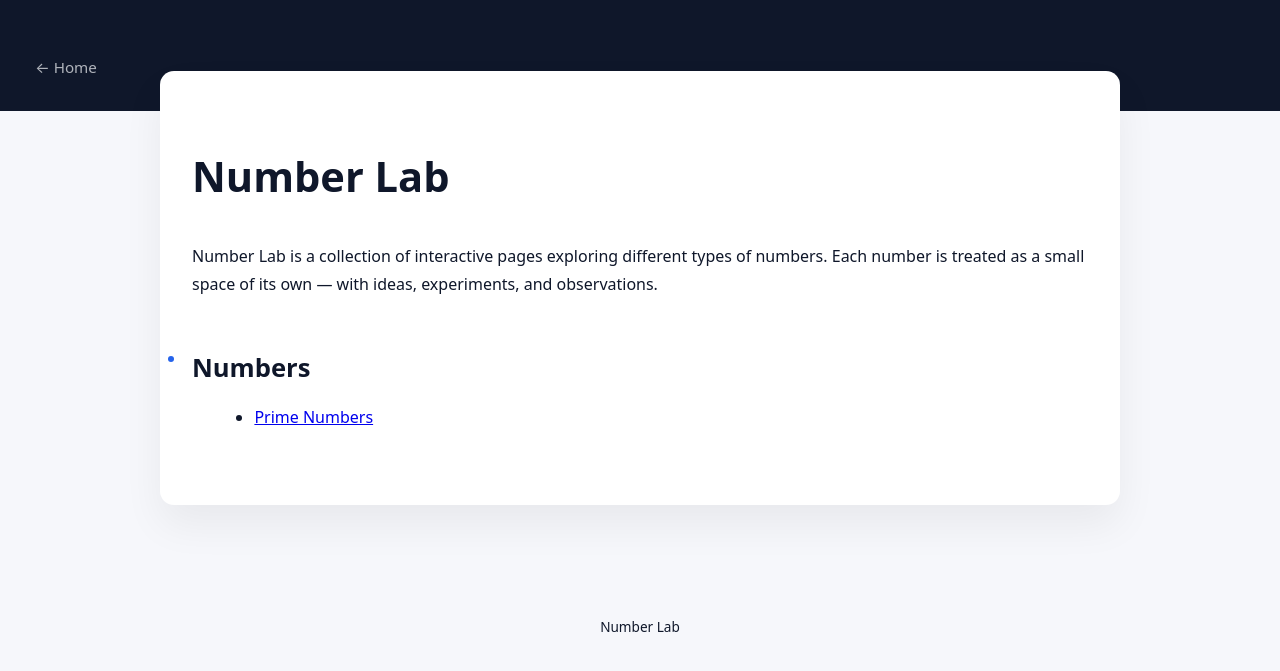
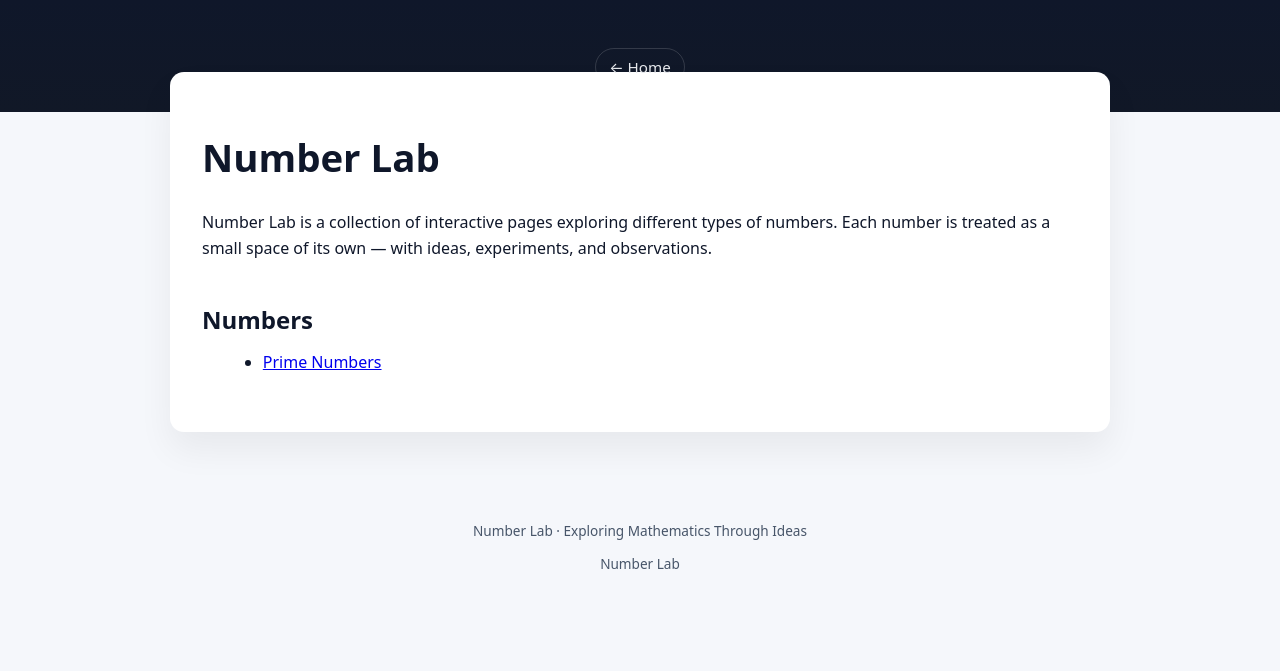
Before and after one commit to anvesh-d/number-lab, a Jekyll site: the page built from index.html, in a window 1280 px wide. Shown: the top 671 px of the page. Built offline with Jekyll 4.4.1, drawn with Linux system fonts in a browser that asks for light colours.

Commit message:
Update main.css

```diff
--- a/assets/css/main.css
+++ b/assets/css/main.css
@@ -1,20 +1,18 @@
 /* ==================================================
-   Number Lab — Confident Math Aesthetic
-   Elegant • Intentional • Modern
+   Number Lab — Refined Exploratory Design
+   Confident • Curious • Designed
    ================================================== */
 
 /* ---------- Variables ---------- */
 :root {
-  --bg-page: #f6f7fb;
+  --bg-page: #f5f7fb;
   --bg-content: #ffffff;
-  --bg-header: #0f172a;
 
   --text-main: #0f172a;
   --text-soft: #475569;
-  --text-invert: #e5e7eb;
 
-  --accent: #2563eb;
-  --accent-soft: #dbeafe;
+  --accent-primary: #1d4ed8;   /* deep blue */
+  --accent-secondary: #f59e0b; /* warm amber */
 
   --border-light: #e2e8f0;
 
@@ -22,8 +20,8 @@
                "Segoe UI", Roboto, Ubuntu, "Helvetica Neue",
                Arial, sans-serif;
 
-  --max-width: 960px;
-  --radius: 8px;
+  --max-width: 940px;
+  --radius: 10px;
 }
 
 /* ---------- Reset ---------- */
@@ -34,117 +32,118 @@
 body {
   margin: 0;
   font-family: var(--font-body);
-  line-height: 1.75;
+  line-height: 1.65;
   background: var(--bg-page);
   color: var(--text-main);
 }
 
 /* ---------- Header ---------- */
 .site-header {
-  background: var(--bg-header);
-  color: var(--text-invert);
+  background: linear-gradient(
+    to bottom,
+    #0f172a,
+    #111827
+  );
+  color: white;
   padding: 2rem 1.5rem 1.6rem;
+  text-align: center;
 }
 
+/* Optional logo (future-proof) */
+.site-logo {
+  display: inline-block;
+  margin-bottom: 0.5rem;
+}
+
+/* Site title */
 .site-title {
-  font-size: 1.7rem;
+  font-size: 1.8rem;
   font-weight: 700;
-  letter-spacing: 0.3px;
+  letter-spacing: 0.4px;
   margin-bottom: 1rem;
 }
 
 /* ---------- Navigation ---------- */
 .site-nav {
   display: flex;
+  justify-content: center;
   flex-wrap: wrap;
-  gap: 0.8rem;
+  gap: 0.6rem;
 }
 
 .site-nav a,
 .site-nav span {
   text-decoration: none;
   font-size: 0.95rem;
-  color: var(--text-invert);
-  padding: 0.35rem 0.7rem;
-  border-radius: 6px;
-  opacity: 0.75;
+  padding: 0.35rem 0.85rem;
+  border-radius: 999px;
+  color: #e5e7eb;
+  border: 1px solid rgba(255, 255, 255, 0.15);
+  transition: all 0.15s ease;
 }
 
 .site-nav a:hover {
-  opacity: 1;
-  background: rgba(255, 255, 255, 0.08);
+  background: rgba(255, 255, 255, 0.1);
 }
 
 .nav-active {
-  background: var(--accent);
-  color: white;
+  background: var(--accent-secondary);
+  color: #111827;
   font-weight: 600;
-  opacity: 1;
+  border-color: var(--accent-secondary);
 }
 
 /* ---------- Main Layout ---------- */
 main {
   max-width: var(--max-width);
   margin: -2.5rem auto 0;
-  padding: 2.5rem 2rem 4rem;
+  padding: 2.2rem 2rem 3rem;
   background: var(--bg-content);
   border-radius: 14px;
   box-shadow:
-    0 20px 40px rgba(0, 0, 0, 0.06);
+    0 18px 35px rgba(0, 0, 0, 0.06);
 }
 
 /* ---------- Headings ---------- */
 h1 {
-  margin: 0 0 1.8rem;
-  font-size: 2.6rem;
+  margin: 0 0 1.2rem;
+  font-size: 2.4rem;
   font-weight: 700;
 }
 
 h2 {
-  margin-top: 3rem;
-  margin-bottom: 0.8rem;
-  font-size: 1.6rem;
+  margin-top: 2.4rem;
+  margin-bottom: 0.6rem;
+  font-size: 1.5rem;
   font-weight: 600;
-  position: relative;
-}
-
-h2::before {
-  content: "";
-  position: absolute;
-  left: -1.5rem;
-  top: 0.4em;
-  width: 6px;
-  height: 6px;
-  background: var(--accent);
-  border-radius: 50%;
 }
 
 /* ---------- Text ---------- */
 p {
-  margin: 0.9rem 0;
-  color: var(--text-main);
+  margin: 0.7rem 0;
 }
 
 ul {
-  margin: 0.6rem 0 0.6rem 1.4rem;
+  margin: 0.5rem 0 0.5rem 1.3rem;
 }
 
 li {
-  margin: 0.35rem 0;
+  margin: 0.3rem 0;
 }
 
 /* ---------- Sections ---------- */
 .section {
-  margin-top: 3.5rem;
-  padding-top: 1.5rem;
-  border-top: 1px solid var(--border-light);
+  margin-top: 2.6rem;
+  padding-top: 1.2rem;
+  border-top: 1px dashed var(--border-light);
 }
 
 /* ---------- Notes ---------- */
 .note {
-  margin: 2rem 0;
-  padding: 1.4rem 1.6rem;
-  background: var(--accent-soft);
+  margin: 1.6rem 0;
+  padding: 1.1rem 1.3rem;
+  background: #f8fafc;
+  border-left: 5px solid var(--accent-primary);
   border-radius: var(--radius);
   font-size: 0.95rem;
 }
@@ -155,32 +154,30 @@ li {
   color: var(--text-soft);
 }
 
-/* ---------- Tools ---------- */
+/* ---------- Explore Tools ---------- */
 .tool {
-  margin: 3.5rem 0;
-  padding: 1.8rem 2rem 2rem;
+  margin: 2.8rem 0;
+  padding: 1.6rem 1.8rem;
   background: var(--bg-content);
-  border-radius: 14px;
+  border-radius: var(--radius);
   border: 1px solid var(--border-light);
-  box-shadow:
-    0 10px 30px rgba(0, 0, 0, 0.05);
 }
 
 .tool-header {
-  font-size: 1.15rem;
+  font-size: 1.1rem;
   font-weight: 700;
-  color: var(--accent);
-  margin-bottom: 0.6rem;
+  color: var(--accent-primary);
+  margin-bottom: 0.5rem;
 }
 
 .tool-body {
-  margin-top: 0.9rem;
+  margin-top: 0.7rem;
 }
 
 /* ---------- Logic ---------- */
 .logic {
-  margin-top: 1.6rem;
-  padding-top: 1.1rem;
+  margin-top: 1.2rem;
+  padding-top: 0.8rem;
   border-top: 1px dashed var(--border-light);
   font-size: 0.9rem;
   color: var(--text-soft);
@@ -192,9 +189,16 @@ li {
 
 /* ---------- Footer ---------- */
 footer {
-  margin-top: 4rem;
-  padding: 2rem;
+  margin-top: 3.5rem;
+  padding: 2rem 1.5rem;
   text-align: center;
   font-size: 0.85rem;
   color: var(--text-soft);
 }
+
+footer::before {
+  content: "Number Lab · Exploring Mathematics Through Ideas";
+  display: block;
+  margin-bottom: 0.3rem;
+  font-weight: 500;
+}
```
